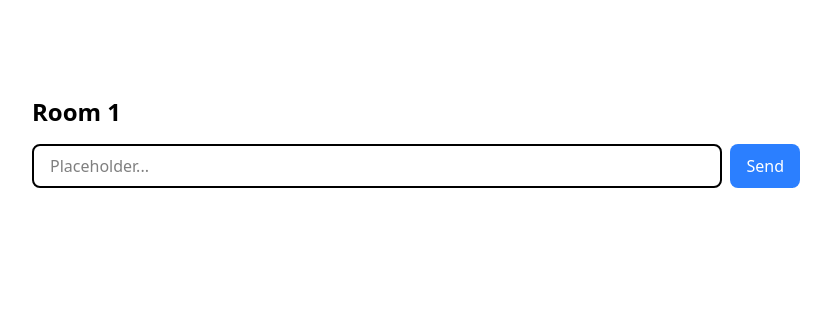
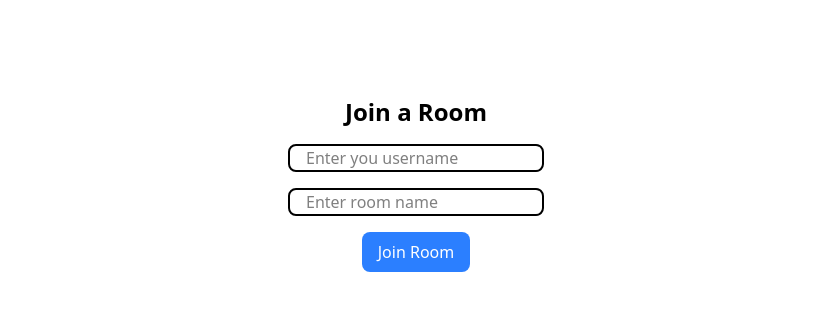
Before and after one commit to sharipovikromjon/chat-app-in-nextjs, a Next.js app: page / in a window 1280 px wide. Shown: the top 310 px of the page, without its empty margins (224-1055 px from the left). Built offline with nearby package versions, Linux system fonts and the light colour scheme.

Commit message:
feat (frontend): Implement chat room functionality with user input and message display

```diff
--- a/app/page.tsx
+++ b/app/page.tsx
@@ -1,18 +1,66 @@
 "use client";
+import React from "react";
+import { useState } from "react";
 import ChatForm from "@/components/ChatForm";
-// import Image from "next/image";
+import ChatMessage from "@/components/ChatMessage";
 
 export default function Home() {
+  const handleJoinRoom = () => {
+    setJoined(true);
+  };
+  const [room, setRoom] = useState("");
+  const [joined, setJoined] = useState(false);
+  const [messages, setMessages] = useState<
+    { sender: string; message: string }[]
+  >([]);
+  const [userName, setUserName] = useState("");
   const handleSendMessage = (message: string) => {
     console.log(message);
   };
   return (
     <div className="flex mt-24 justify-center w-full">
-      <div className="w-full max-w-3xl mx-auto">
-        <h1 className="mb-4 font-bold text-2xl">Room 1</h1>
-        <div>{/* TODO: Add chat room */}</div>
-        <ChatForm onSendMessage={handleSendMessage} />
-      </div>
+      {!joined ? (
+        <div className="flex w-full max-w-3xl mx-auto flex-col items-center">
+          <h1 className="mb-4 text-2xl font-bold">Join a Room</h1>
+          {/* username */}
+          <input
+            type="text"
+            placeholder="Enter you username"
+            value={userName}
+            onChange={(e) => setUserName(e.target.value)}
+            className="w-64 px-4 mb-4 border-2 rounded-lg"
+          />
+          {/* room */}
+          <input
+            type="text"
+            placeholder="Enter room name"
+            value={room}
+            onChange={(e) => setRoom(e.target.value)}
+            className="w-64 px-4 mb-4 border-2 rounded-lg"
+          />
+          <button
+            onClick={handleJoinRoom}
+            className="px-4 py-2 text-white bg-blue-500 rounded-lg"
+          >
+            Join Room
+          </button>
+        </div>
+      ) : (
+        <div className="w-full max-w-3xl mx-auto">
+          <h1 className="mb-4 font-bold text-2xl">Room 1</h1>
+          <div className="h-[500] overflow-y-auto p-4 mb-4 bg-gray-200 border-2 rounded-lg">
+            {messages.map((msg, index) => (
+              <ChatMessage
+                key={index}
+                sender={msg.sender}
+                message={msg.message}
+                isOwnMessage={msg.sender === userName}
+              />
+            ))}
+          </div>
+          <ChatForm onSendMessage={handleSendMessage} />
+        </div>
+      )}
     </div>
   );
 }
--- /dev/null
+++ b/components/ChatMessage.tsx
@@ -0,0 +1,37 @@
+import React from "react";
+
+interface ChatMessageProps {
+  sender: string;
+  message: string;
+  isOwnMessage: boolean;
+}
+
+const ChatMessage = ({ sender, message, isOwnMessage }: ChatMessageProps) => {
+  const isSystemMessage = sender === "System";
+  return (
+    <div
+      className={`flex ${
+        isSystemMessage
+          ? "justify-center"
+          : isOwnMessage
+          ? "justify-end"
+          : "justify-start"
+      } mb-3`}
+    >
+      <div
+        className={`max-w-xs px-4 py-2 rounded-lg ${
+          isSystemMessage
+            ? "bg-gray-800 text-white text-center text-xs"
+            : isOwnMessage
+            ? "bg-blue-500 text-white"
+            : "bg-white text-black"
+        }`}
+      >
+        {!isSystemMessage && <p className="text-sm font-bold">{sender}</p>}
+        <p>{message}</p>
+      </div>
+    </div>
+  );
+};
+
+export default ChatMessage;
```
